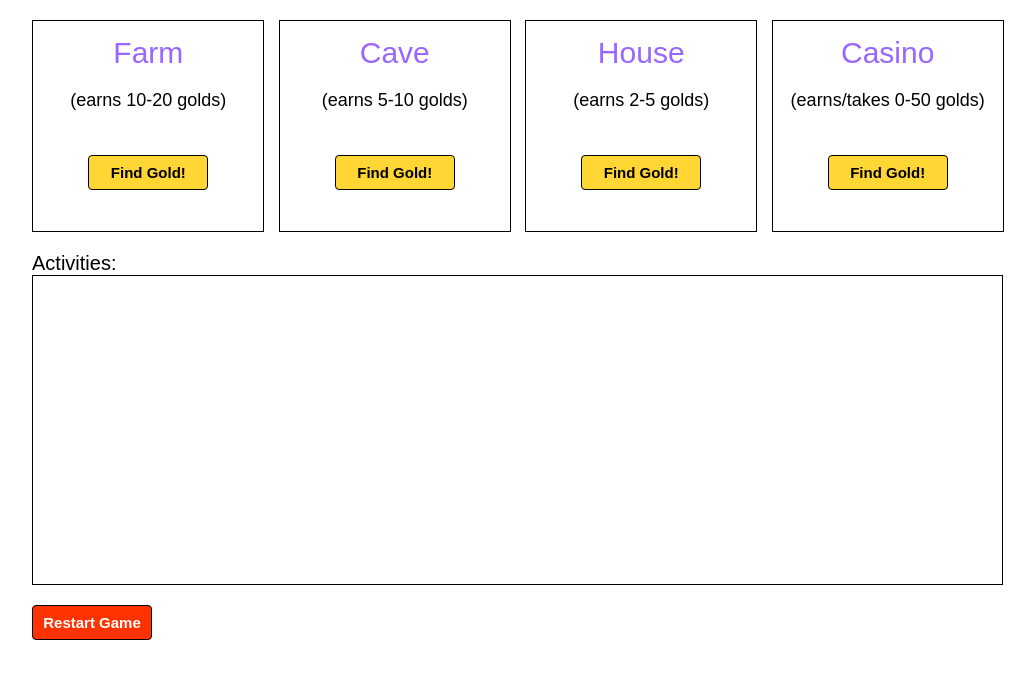
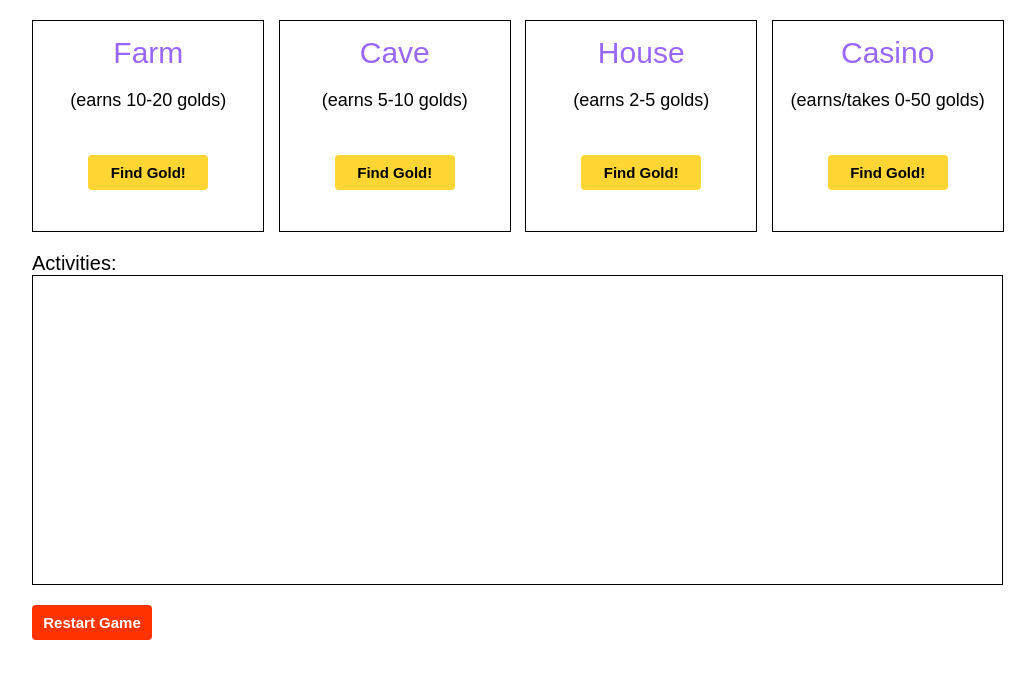
Before and after one commit to andresVelasquez/ninja-gold, a Django app: page / in a window 1280 px wide. Shown: the part 47-726 px from the top of the page, without its empty margins (122-1157 px from the left). Run offline with Django 3.2, Linux system fonts and the light colour scheme.

Commit message:
I like borderless buttons now

```diff
--- a/apps/ninjagold/static/ninjagold/css/style.css
+++ b/apps/ninjagold/static/ninjagold/css/style.css
@@ -87,6 +87,9 @@ header p {
     border-radius: 4px;
     font-size: 15px;
     font-weight: bold;
-    border: 1px solid black;
     color: white;
 }
+
+input[type=submit] {
+  border: 0;
+}
```
